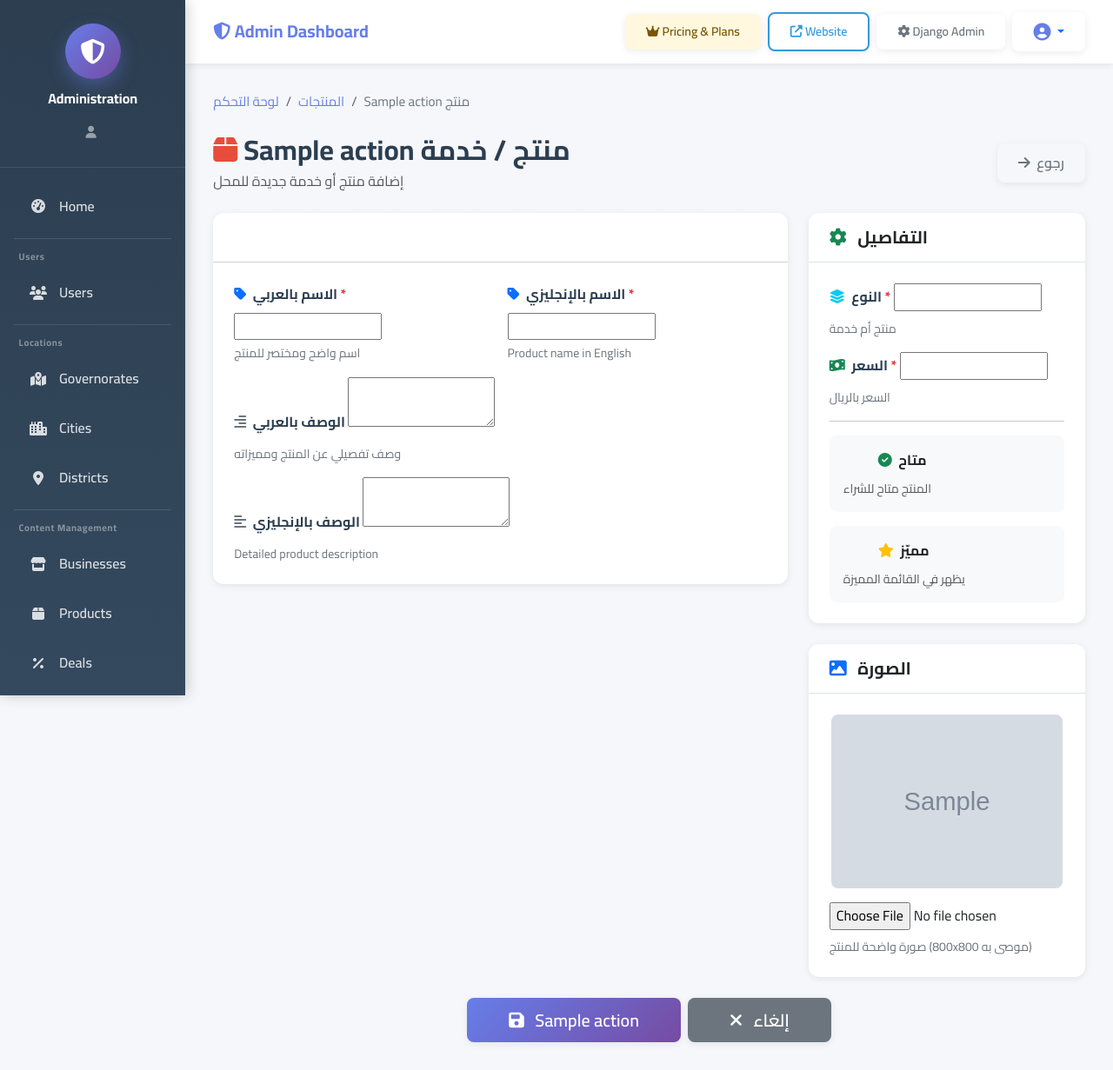
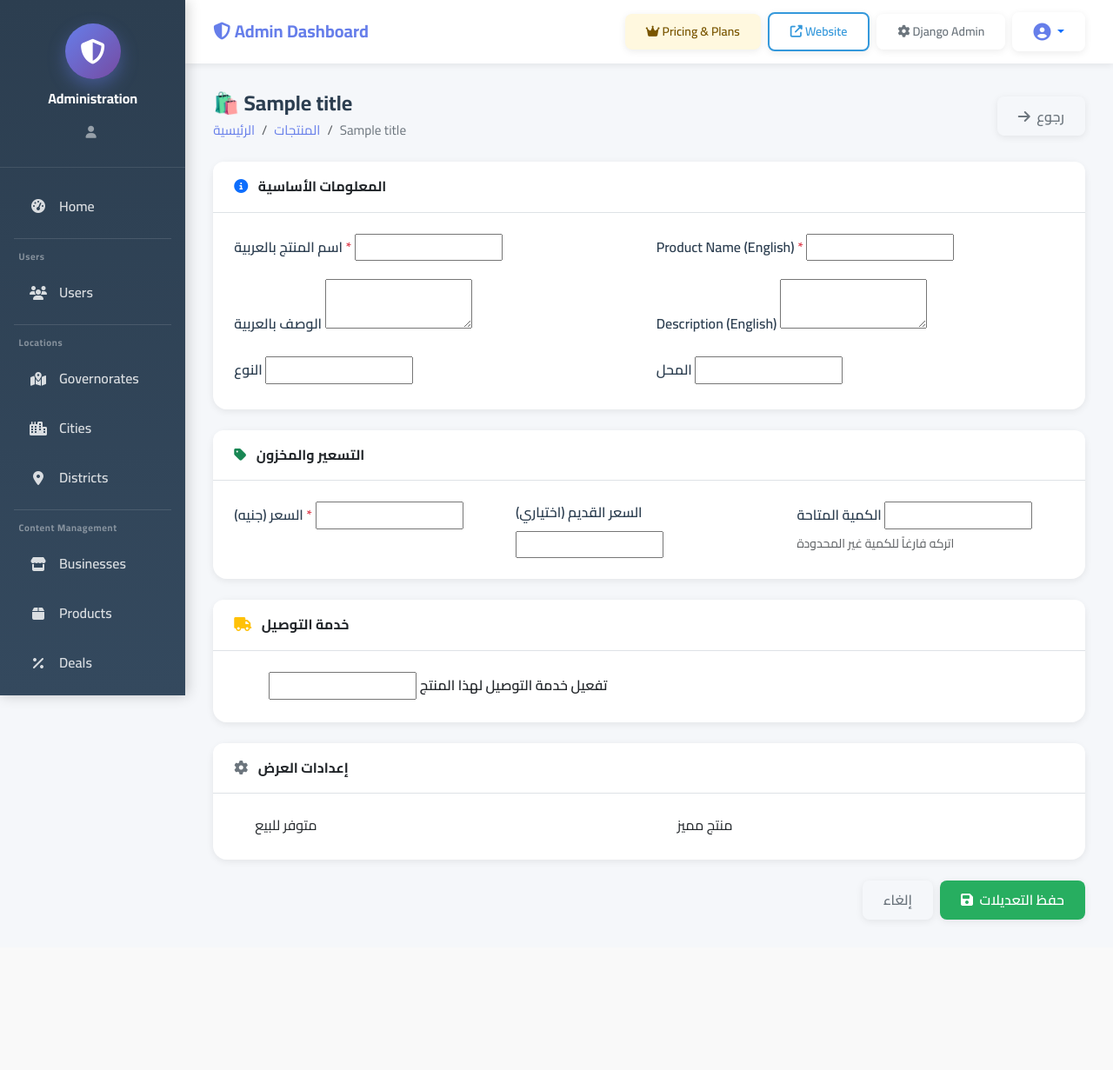
Before and after one commit to sendoo-m/daliil-ay-khidma-v3.01, a Django app: template backend/templates/dashboard/admin/product_form.html in a window 1280 px wide. Shown: the whole page at 87% size. After the commit the page ends 1061 px from the top, so only its background shows below. Run offline with Django 5.2, Linux system fonts and the light colour scheme; the template is opened without the code that fills it: most values are stand-ins (such as "Sample title", 1, 10 or a date in 2020); grey boxes marked "Sample" are stand-in pictures; form fields are guessed from the names that the template uses.

Commit message:
fix: add delivery fields to product form + fix business wizard steps

```diff
--- a/backend/templates/dashboard/admin/product_form.html
+++ b/backend/templates/dashboard/admin/product_form.html
@@ -1,196 +1,209 @@
-{% extends 'dashboard/admin/base.html' %}
+{% extends "dashboard/admin/base.html" %}
+{% load static %}
 
-{% block title %}{{ action }} منتج{% endblock %}
+{% block title %}{{ title }}{% endblock %}
 
 {% block content %}
-<!-- Breadcrumb -->
-<nav aria-label="breadcrumb" class="mb-4">
-    <ol class="breadcrumb">
-        <li class="breadcrumb-item"><a href="{% url 'dashboard:admin_home' %}">لوحة التحكم</a></li>
+<div class="d-flex align-items-center justify-content-between mb-4">
+    <div>
+        <h4 class="fw-bold mb-1">🛍️ {{ title }}</h4>
+        <nav aria-label="breadcrumb">
+            <ol class="breadcrumb mb-0 small">
+                <li class="breadcrumb-item"><a href="{% url 'dashboard:admin_home' %}">الرئيسية</a></li>
                 <li class="breadcrumb-item"><a href="{% url 'dashboard:admin_products_list' %}">المنتجات</a></li>
-        <li class="breadcrumb-item active">{{ action }} منتج</li>
+                <li class="breadcrumb-item active">{{ title }}</li>
             </ol>
         </nav>
-
-<!-- Header -->
-<div class="d-flex justify-content-between align-items-center mb-4">
-    <div>
-        <h2 class="fw-bold mb-1">
-            <i class="fas fa-box" style="color: #e74c3c;"></i> {{ action }} منتج / خدمة
-        </h2>
-        <p class="text-muted mb-0">إضافة منتج أو خدمة جديدة للمحل</p>
     </div>
     <a href="{% url 'dashboard:admin_products_list' %}" class="btn btn-outline-secondary">
         <i class="fas fa-arrow-right me-1"></i> رجوع
     </a>
 </div>
 
-<!-- Form -->
+{% if form.errors %}
+<div class="alert alert-danger">
+    <strong>يرجى تصحيح الأخطاء التالية:</strong>
+    {{ form.errors }}
+</div>
+{% endif %}
+
 <form method="post" enctype="multipart/form-data">
     {% csrf_token %}
 
-    {% if form.errors %}
-    <div class="alert alert-danger alert-dismissible fade show">
-        <i class="fas fa-exclamation-circle me-2"></i>
-        <strong>خطأ!</strong> يرجى تصحيح الأخطاء
-        <button type="button" class="btn-close" data-bs-dismiss="alert"></button>
+    <!-- ===== المعلومات الأساسية ===== -->
+    <div class="card border-0 shadow-sm rounded-4 mb-4">
+        <div class="card-header bg-white border-bottom fw-bold py-3">
+            <i class="fas fa-info-circle text-primary me-2"></i> المعلومات الأساسية
+        </div>
+        <div class="card-body">
+            <div class="row g-3">
+                <div class="col-md-6">
+                    <label class="form-label fw-semibold">اسم المنتج بالعربية <span class="text-danger">*</span></label>
+                    {{ form.name_ar }}
+                    {% if form.name_ar.errors %}<div class="text-danger small mt-1">{{ form.name_ar.errors.0 }}</div>{% endif %}
+                </div>
+                <div class="col-md-6">
+                    <label class="form-label fw-semibold">Product Name (English) <span class="text-danger">*</span></label>
+                    {{ form.name_en }}
+                    {% if form.name_en.errors %}<div class="text-danger small mt-1">{{ form.name_en.errors.0 }}</div>{% endif %}
+                </div>
+                <div class="col-md-6">
+                    <label class="form-label fw-semibold">الوصف بالعربية</label>
+                    {{ form.description_ar }}
+                </div>
+                <div class="col-md-6">
+                    <label class="form-label fw-semibold">Description (English)</label>
+                    {{ form.description_en }}
+                </div>
+                <div class="col-md-6">
+                    <label class="form-label fw-semibold">النوع</label>
+                    {{ form.product_type }}
+                </div>
+                {% if form.business %}
+                <div class="col-md-6">
+                    <label class="form-label fw-semibold">المحل</label>
+                    {{ form.business }}
                 </div>
                 {% endif %}
-
-    <div class="row g-4">
-        <div class="col-lg-8">
-            <!-- معلومات المنتج -->
-            <div class="card shadow-sm border-0 mb-4">
-                <div class="card-header bg-gradient text-white" style="background: linear-gradient(135deg, #667eea 0%, #764ba2 100%);">
-                    <h5 class="mb-0"><i class="fas fa-info-circle me-2"></i> معلومات المنتج</h5>
             </div>
-                <div class="card-body p-4">
-                    <div class="row g-3">
-                        <div class="col-md-6">
-                            <label class="form-label fw-bold">
-                                <i class="fas fa-tag text-primary me-1"></i>
-                                الاسم بالعربي <span class="text-danger">*</span>
-                            </label>
-                            {{ form.name_ar }}
-                            <div class="form-text">اسم واضح ومختصر للمنتج</div>
+        </div>
     </div>
 
-                        <div class="col-md-6">
-                            <label class="form-label fw-bold">
-                                <i class="fas fa-tag text-primary me-1"></i>
-                                الاسم بالإنجليزي <span class="text-danger">*</span>
-                            </label>
-                            {{ form.name_en }}
-                            <div class="form-text">Product name in English</div>
+    <!-- ===== التسعير والمخزون ===== -->
+    <div class="card border-0 shadow-sm rounded-4 mb-4">
+        <div class="card-header bg-white border-bottom fw-bold py-3">
+            <i class="fas fa-tag text-success me-2"></i> التسعير والمخزون
+        </div>
+        <div class="card-body">
+            <div class="row g-3">
+                <div class="col-md-4">
+                    <label class="form-label fw-semibold">السعر (جنيه) <span class="text-danger">*</span></label>
+                    {{ form.price }}
+                    {% if form.price.errors %}<div class="text-danger small mt-1">{{ form.price.errors.0 }}</div>{% endif %}
+                </div>
+                <div class="col-md-4">
+                    <label class="form-label fw-semibold">السعر القديم (اختياري)</label>
+                    {{ form.old_price }}
+                </div>
+                <div class="col-md-4">
+                    <label class="form-label fw-semibold">الكمية المتاحة</label>
+                    {{ form.stock_quantity }}
+                    <small class="text-muted d-block">اتركه فارغاً للكمية غير المحدودة</small>
+                </div>
+            </div>
+        </div>
     </div>
 
+    <!-- ===== خدمة التوصيل ===== -->
+    <div class="card border-0 shadow-sm rounded-4 mb-4">
+        <div class="card-header bg-white border-bottom fw-bold py-3">
+            <i class="fas fa-truck text-warning me-2"></i> خدمة التوصيل
+        </div>
+        <div class="card-body">
+            <div class="row g-3">
                 <div class="col-12">
-                            <label class="form-label fw-bold">
-                                <i class="fas fa-align-right text-secondary me-1"></i>
-                                الوصف بالعربي
+                    <div class="form-check form-switch">
+                        {{ form.has_delivery }}
+                        <label class="form-check-label fw-semibold" for="id_has_delivery">
+                            تفعيل خدمة التوصيل لهذا المنتج
                         </label>
-                            {{ form.description_ar }}
-                            <div class="form-text">وصف تفصيلي عن المنتج ومميزاته</div>
+                    </div>
                 </div>
 
-                        <div class="col-12">
-                            <label class="form-label fw-bold">
-                                <i class="fas fa-align-left text-secondary me-1"></i>
-                                الوصف بالإنجليزي
-                            </label>
-                            {{ form.description_en }}
-                            <div class="form-text">Detailed product description</div>
+                <div id="delivery-fields" style="{% if not form.instance.has_delivery %}display:none;{% endif %}">
+                    <div class="row g-3">
+                        <div class="col-md-4">
+                            <label class="form-label fw-semibold">تكلفة التوصيل (جنيه)</label>
+                            {{ form.delivery_cost }}
+                            {% if form.delivery_cost.errors %}<div class="text-danger small mt-1">{{ form.delivery_cost.errors.0 }}</div>{% endif %}
+                        </div>
+                        <div class="col-md-4">
+                            <label class="form-label fw-semibold">وقت التوصيل (بالعربية)</label>
+                            {{ form.delivery_time_ar }}
+                        </div>
+                        <div class="col-md-4">
+                            <label class="form-label fw-semibold">Delivery Time (English)</label>
+                            {{ form.delivery_time_en }}
+                        </div>
                     </div>
                 </div>
             </div>
         </div>
     </div>
 
-        <div class="col-lg-4">
-            <!-- التصنيف والسعر -->
-            <div class="card shadow-sm border-0 mb-4">
-                <div class="card-header bg-white border-bottom">
-                    <h5 class="mb-0"><i class="fas fa-cog text-success me-2"></i> التفاصيل</h5>
+    <!-- ===== إعدادات العرض ===== -->
+    <div class="card border-0 shadow-sm rounded-4 mb-4">
+        <div class="card-header bg-white border-bottom fw-bold py-3">
+            <i class="fas fa-cog text-secondary me-2"></i> إعدادات العرض
         </div>
-                <div class="card-body p-4">
-                    <div class="mb-3">
-                        <label class="form-label fw-bold">
-                            <i class="fas fa-layer-group text-info me-1"></i>
-                            النوع <span class="text-danger">*</span>
-                        </label>
-                        {{ form.product_type }}
-                        <div class="form-text">منتج أم خدمة</div>
-                    </div>
-
-                    <div class="mb-3">
-                        <label class="form-label fw-bold">
-                            <i class="fas fa-money-bill-wave text-success me-1"></i>
-                            السعر <span class="text-danger">*</span>
-                        </label>
-                        {{ form.price }}
-                        <div class="form-text">السعر بالريال</div>
-                    </div>
-
-                    <hr>
-
-                    <div class="mb-3">
-                        <div class="p-3 bg-light rounded">
-                            <div class="form-check form-switch">
+        <div class="card-body">
+            <div class="row g-3">
+                <div class="col-md-6">
+                    <div class="form-check">
                         {{ form.is_available }}
-                                <label class="form-check-label fw-bold" for="{{ form.is_available.id_for_label }}">
-                                    <i class="fas fa-check-circle text-success me-1"></i>
-                                    متاح
-                                </label>
-                            </div>
-                            <small class="text-muted d-block mt-2">المنتج متاح للشراء</small>
+                        <label class="form-check-label" for="{{ form.is_available.id_for_label }}">متوفر للبيع</label>
                     </div>
                 </div>
-
-                    <div>
-                        <div class="p-3 bg-light rounded">
-                            <div class="form-check form-switch">
+                <div class="col-md-6">
+                    <div class="form-check">
                         {{ form.is_featured }}
-                                <label class="form-check-label fw-bold" for="{{ form.is_featured.id_for_label }}">
-                                    <i class="fas fa-star text-warning me-1"></i>
-                                    مميّز
-                                </label>
+                        <label class="form-check-label" for="{{ form.is_featured.id_for_label }}">منتج مميز</label>
                     </div>
-                            <small class="text-muted d-block mt-2">يظهر في القائمة المميزة</small>
                 </div>
             </div>
         </div>
     </div>
 
-            <!-- صورة المنتج -->
-            <div class="card shadow-sm border-0">
-                <div class="card-header bg-white border-bottom">
-                    <h5 class="mb-0"><i class="fas fa-image text-primary me-2"></i> الصورة</h5>
+    <!-- ===== صور المنتج ===== -->
+    {% if image_formset %}
+    <div class="card border-0 shadow-sm rounded-4 mb-4">
+        <div class="card-header bg-white border-bottom fw-bold py-3">
+            <i class="fas fa-images text-info me-2"></i> صور المنتج
         </div>
-                <div class="card-body p-4 text-center">
-                    {% if product.image %}
-                    <img src="{{ product.image.url }}" class="img-fluid rounded mb-3" style="max-height: 200px;">
-                    {% else %}
-                    <div class="bg-light rounded p-4 mb-3">
-                        <i class="fas fa-image fa-3x text-muted"></i>
+        <div class="card-body">
+            {{ image_formset.management_form }}
+            {% for img_form in image_formset %}
+            <div class="row g-2 align-items-end border-bottom pb-3 mb-3">
+                {% if img_form.instance.pk %}
+                    <div class="col-auto">
+                        <img src="{{ img_form.instance.image.url }}" height="70" class="rounded border">
                     </div>
                 {% endif %}
-                    {{ form.image }}
-                    <div class="form-text text-start mt-2">صورة واضحة للمنتج (800x800 موصى به)</div>
+                <div class="col">
+                    {{ img_form.image }}
+                </div>
+                <div class="col-auto">
+                    {{ img_form.is_primary }}
+                    <label class="form-check-label small">رئيسية</label>
+                </div>
+                {% if img_form.instance.pk %}
+                <div class="col-auto">
+                    {{ img_form.DELETE }}
+                    <label class="text-danger small">حذف</label>
+                </div>
+                {% endif %}
+                {{ img_form.id }}
+            </div>
+            {% endfor %}
         </div>
     </div>
-        </div>
+    {% endif %}
+
+    <div class="d-flex justify-content-end gap-2 mt-3">
+        <a href="{% url 'dashboard:admin_products_list' %}" class="btn btn-outline-secondary">إلغاء</a>
+        <button type="submit" class="btn btn-success px-4">
+            <i class="fas fa-save me-1"></i> حفظ التعديلات
+        </button>
     </div>
 
-    <!-- Buttons -->
-    <div class="d-flex gap-2 justify-content-center mt-4">
-        <button type="submit" class="btn btn-admin btn-lg px-5">
-            <i class="fas fa-save me-2"></i> {{ action }}
-        </button>
-        <a href="{% url 'dashboard:admin_products_list' %}" class="btn btn-secondary btn-lg px-5">
-            <i class="fas fa-times me-2"></i> إلغاء
-        </a>
-    </div>
 </form>
+{% endblock %}
 
-<style>
-.form-control, .form-select, textarea.form-control {
-    border: 1.5px solid #e0e0e0;
-    padding: 0.65rem 1rem;
-    border-radius: 8px;
-    transition: all 0.3s;
-}
-
-.form-control:focus, .form-select:focus {
-    border-color: #667eea;
-    box-shadow: 0 0 0 0.2rem rgba(102, 126, 234, 0.15);
-}
-
-.card {
-    border-radius: 12px;
-}
-
-textarea.form-control {
-    min-height: 100px;
-}
-</style>
+{% block extra_js %}
+<script>
+document.getElementById('id_has_delivery').addEventListener('change', function () {
+    const fields = document.getElementById('delivery-fields');
+    fields.style.display = this.checked ? 'block' : 'none';
+});
+</script>
 {% endblock %}
```
Also changed, not shown: backend/apps/dashboard/forms/admin_forms.py (+18 -7 lines), backend/apps/dashboard/forms/product.py (+25 -0 lines), backend/templates/dashboard/admin/business_form.html (+121 -119 lines). Lines whose indentation alone changed are shown as unchanged.
